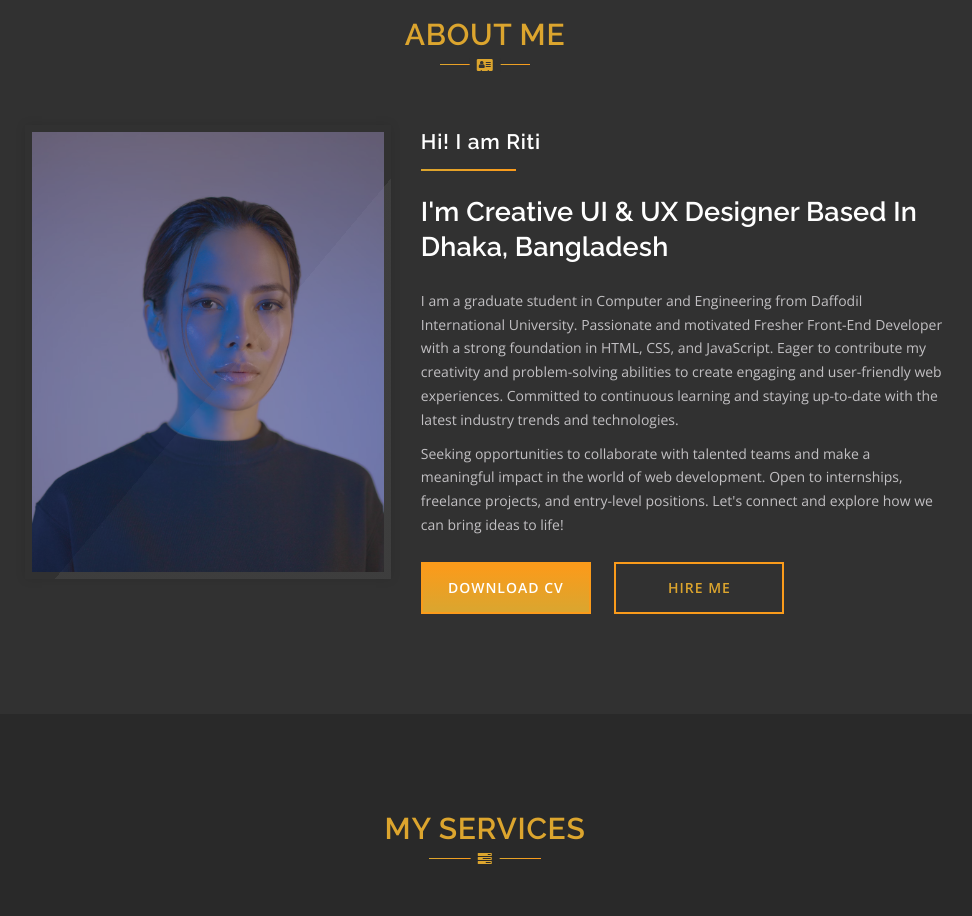
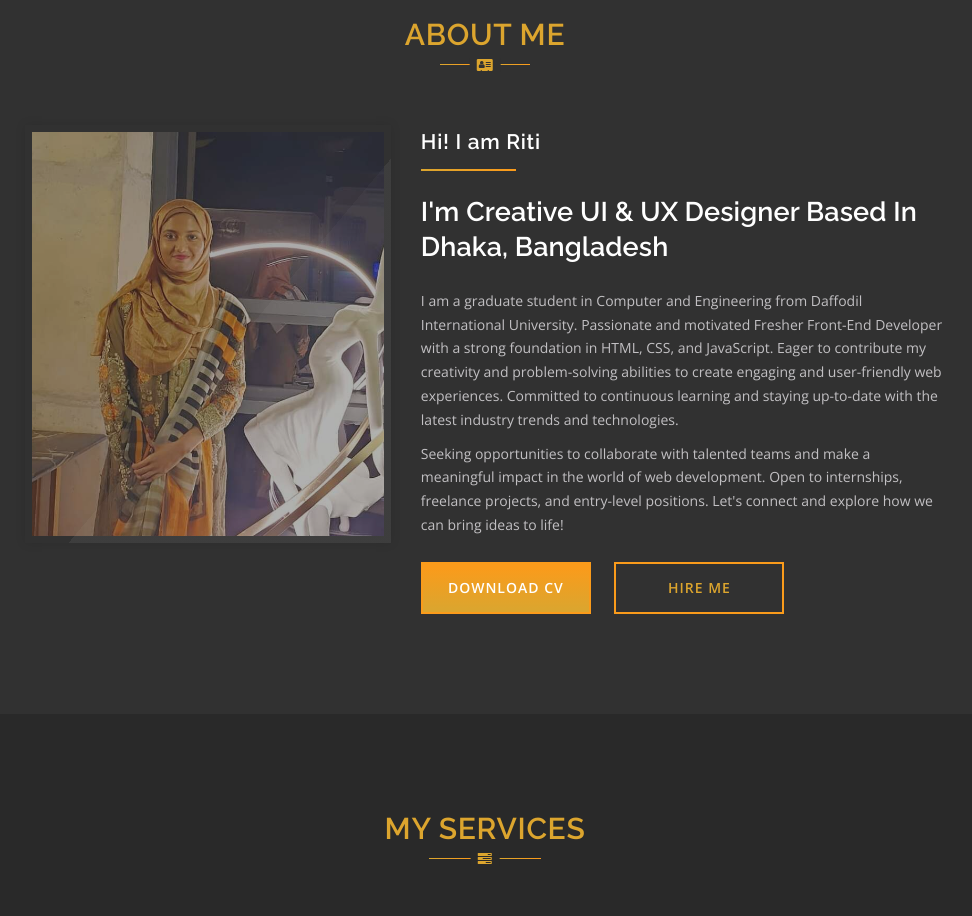
Before and after one commit to raihanariti/RaihanaRiti, a plain HTML site: page index.html in a window 1280 px wide. Shown: the part 880-1796 px from the top of the page, without its empty margins (280-1252 px from the left). Drawn offline with nearby package versions, Linux system fonts and the light colour scheme.

Commit message:
about jpg changed

```diff
--- a/index.html
+++ b/index.html
@@ -131,7 +131,7 @@
                     <div class="row">
                         <div class="col-lg-5 col-md-6">
                             <div class="about-image wow fadeInLeft" data-wow-duration="1.7s">
-                                <img class="img-responsive" src="images/me.jpg" alt="">
+                                <img class="img-responsive" src="images/riti.jpeg" alt="">
                             </div>
                         </div>
                         <div class="col-lg-7 col-md-6">
```
Also changed, not shown: images/riti.jpeg (added).
